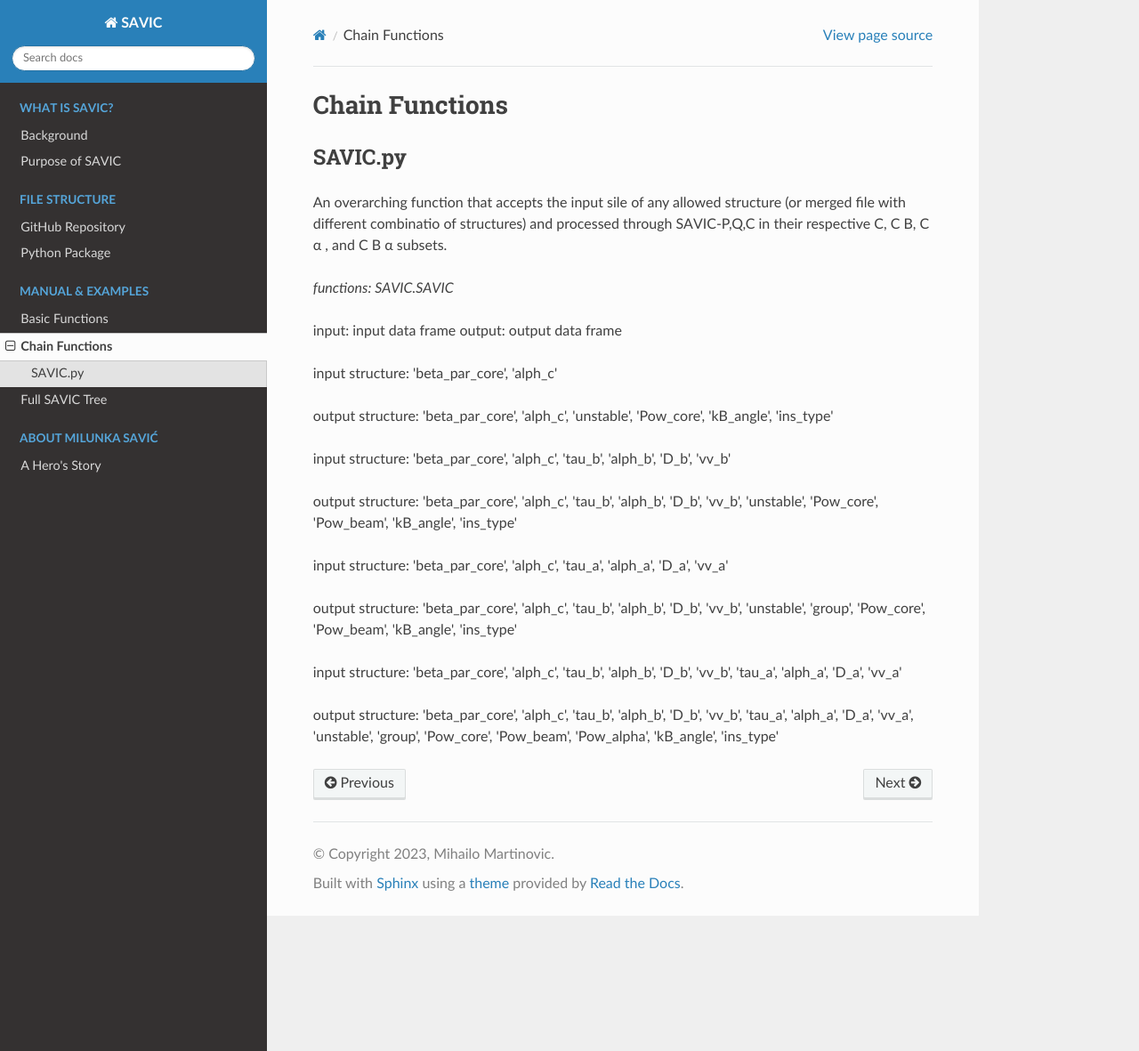
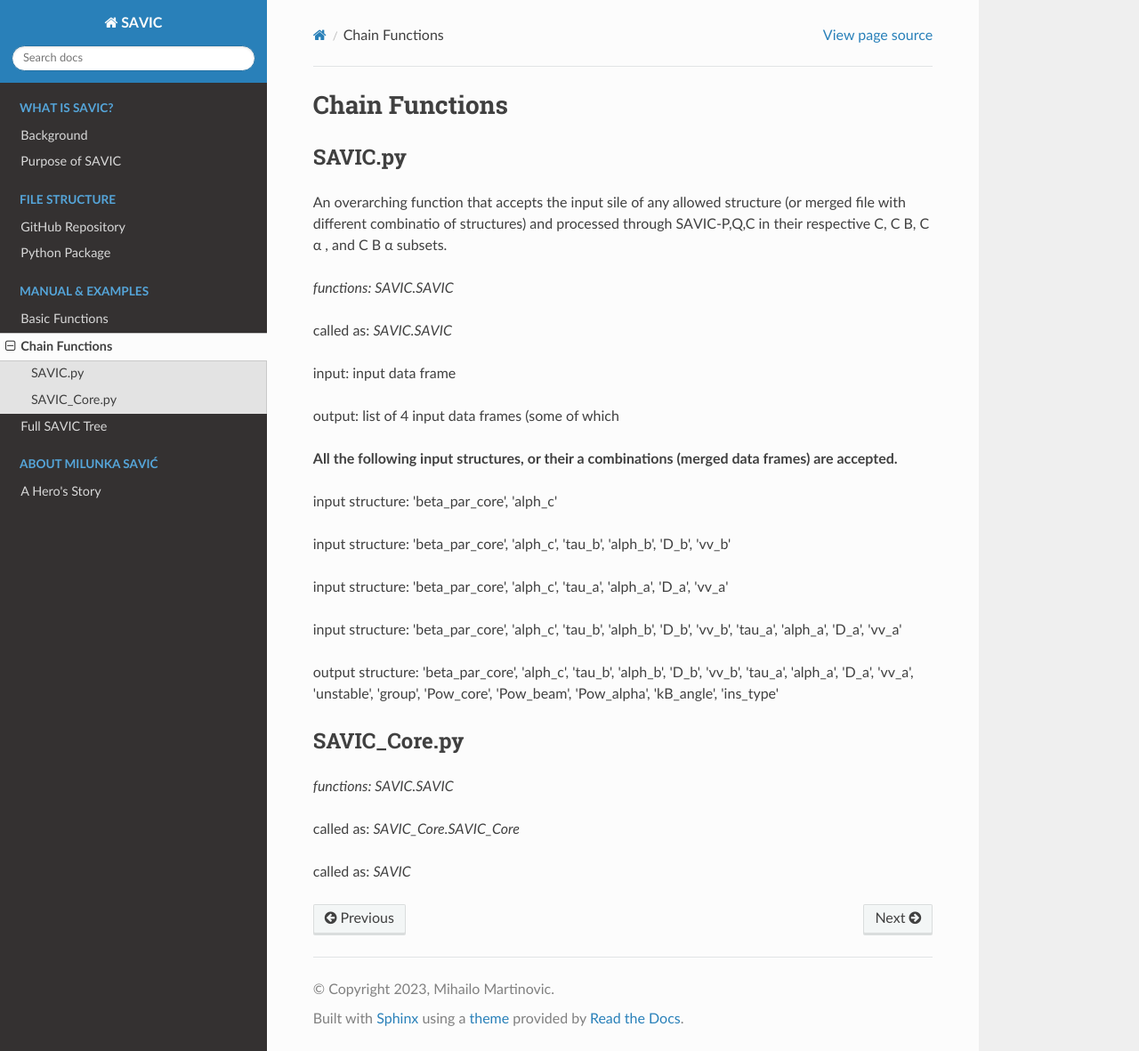
Before and after one commit to MihailoMartinovic/SAVIC, a Sphinx documentation site: the page built from docs/03-functions-chain.rst, in a window 1280 px wide and 1181 px high. Shown: the whole window at 89% size. Built offline with Sphinx 7.4.7 and the Read the Docs theme 2.0.0, drawn with Linux system fonts in a browser that asks for light colours.

Commit message:
Update 03-functions-chain.rst

```diff
--- a/docs/03-functions-chain.rst
+++ b/docs/03-functions-chain.rst
@@ -12,21 +12,30 @@ An overarching function that accepts the input sile of any allowed structure (or
 
 *functions: SAVIC.SAVIC*
 
-input:    input data frame
-output:   output data frame
+called as:  *SAVIC.SAVIC*
+
+input:      input data frame
+
+output:     list of 4 input data frames (some of which
+
+**All the following input structures, or their a combinations (merged data frames) are accepted.**
 
 input structure:   'beta_par_core', 'alph_c'
 
-output structure:  'beta_par_core', 'alph_c', 'unstable', 'Pow_core', 'kB_angle', 'ins_type'
-
 input structure:   'beta_par_core', 'alph_c', 'tau_b', 'alph_b', 'D_b', 'vv_b'
 
-output structure:  'beta_par_core', 'alph_c', 'tau_b', 'alph_b', 'D_b', 'vv_b', 'unstable', 'Pow_core', 'Pow_beam', 'kB_angle', 'ins_type'
-
 input structure:   'beta_par_core', 'alph_c', 'tau_a', 'alph_a', 'D_a', 'vv_a'
-
-output structure:  'beta_par_core', 'alph_c', 'tau_b', 'alph_b', 'D_b', 'vv_b', 'unstable', 'group', 'Pow_core', 'Pow_beam', 'kB_angle', 'ins_type'
 
 input structure:   'beta_par_core', 'alph_c', 'tau_b', 'alph_b', 'D_b', 'vv_b', 'tau_a', 'alph_a', 'D_a', 'vv_a'
 
 output structure:  'beta_par_core', 'alph_c', 'tau_b', 'alph_b', 'D_b', 'vv_b', 'tau_a', 'alph_a', 'D_a', 'vv_a', 'unstable', 'group', 'Pow_core', 'Pow_beam', 'Pow_alpha', 'kB_angle', 'ins_type'
+
+
+SAVIC_Core.py
+------------
+
+*functions: SAVIC.SAVIC*
+
+called as:  *SAVIC_Core.SAVIC_Core*
+
+called as:  *SAVIC*
```
